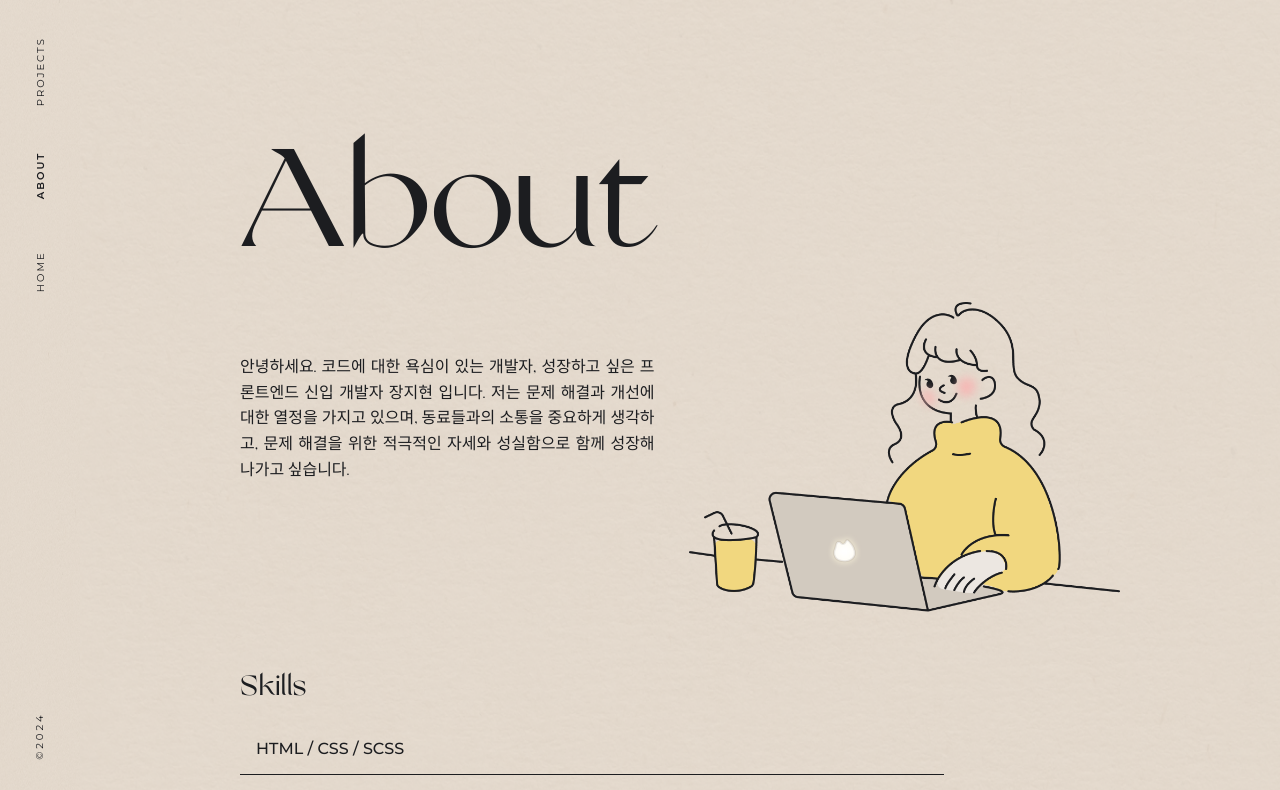
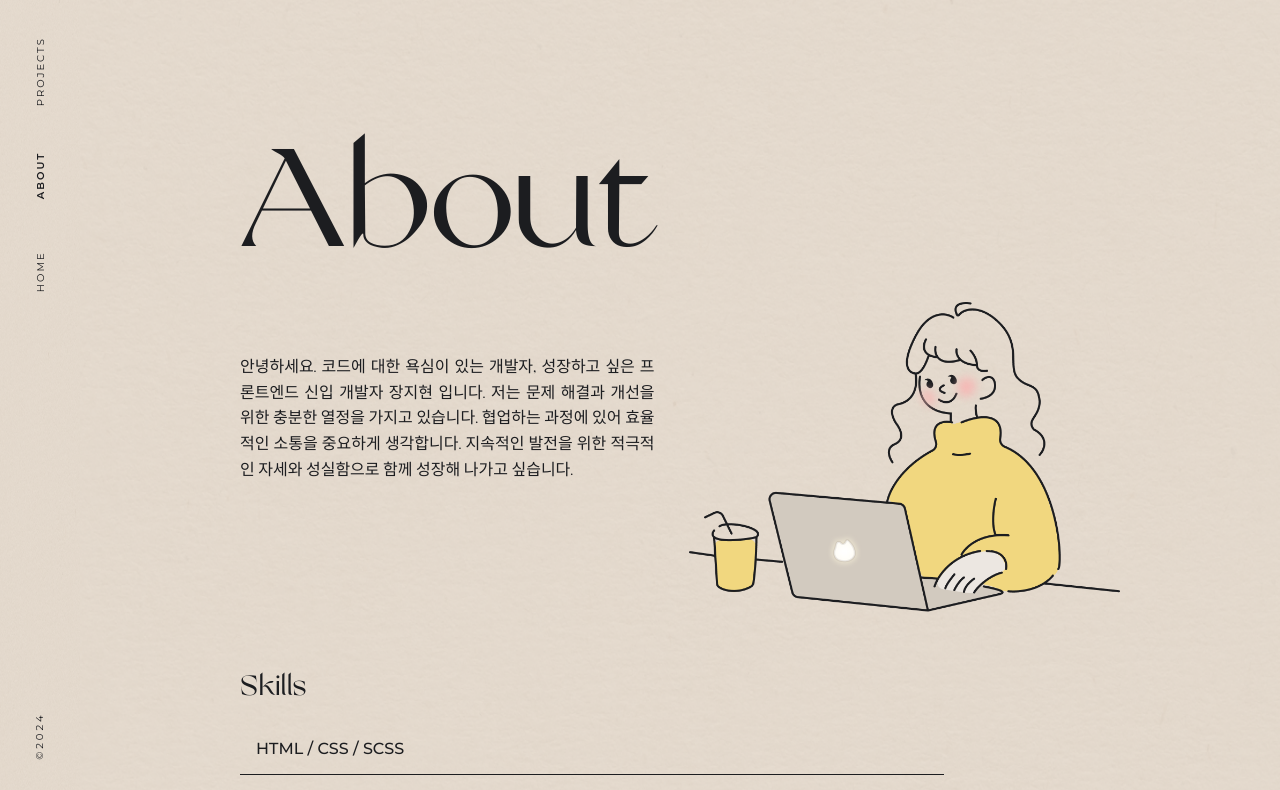
Before and after one commit to hy0ni/portfolio, a React (Create React App) app: page /about in a window 1280 px wide. Shown: the top 790 px of the page. Built offline with nearby package versions, Linux system fonts and the light colour scheme.

Commit message:
about text 수정

```diff
--- a/src/pages/About.js
+++ b/src/pages/About.js
@@ -13,9 +13,9 @@ function About() {
           <span className="intro-img"></span>
           <p>안녕하세요. 코드에 대한 욕심이 있는 개발자,
             성장하고 싶은 프론트엔드 신입 개발자 장지현 입니다.
-            저는 문제 해결과 개선에 대한 열정을 가지고 있으며,
-            동료들과의 소통을 중요하게 생각하고,
-            문제 해결을 위한 적극적인 자세와 성실함으로
+            저는 문제 해결과 개선을 위한 충분한 열정을 가지고 있습니다.
+            협업하는 과정에 있어 효율적인 소통을 중요하게 생각합니다.
+            지속적인 발전을 위한 적극적인 자세와 성실함으로
             함께 성장해 나가고 싶습니다.
           </p>
         </section>
```
